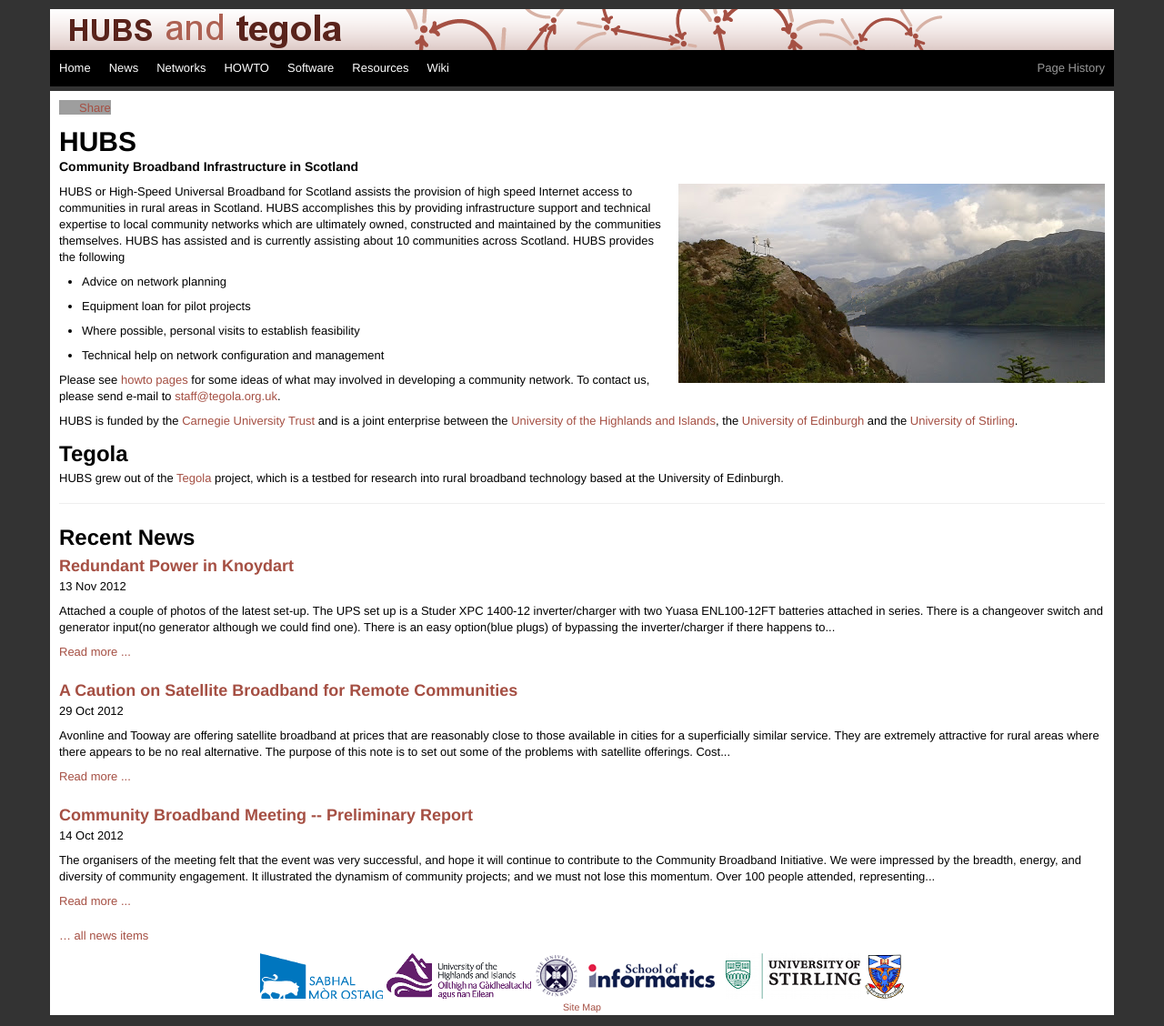
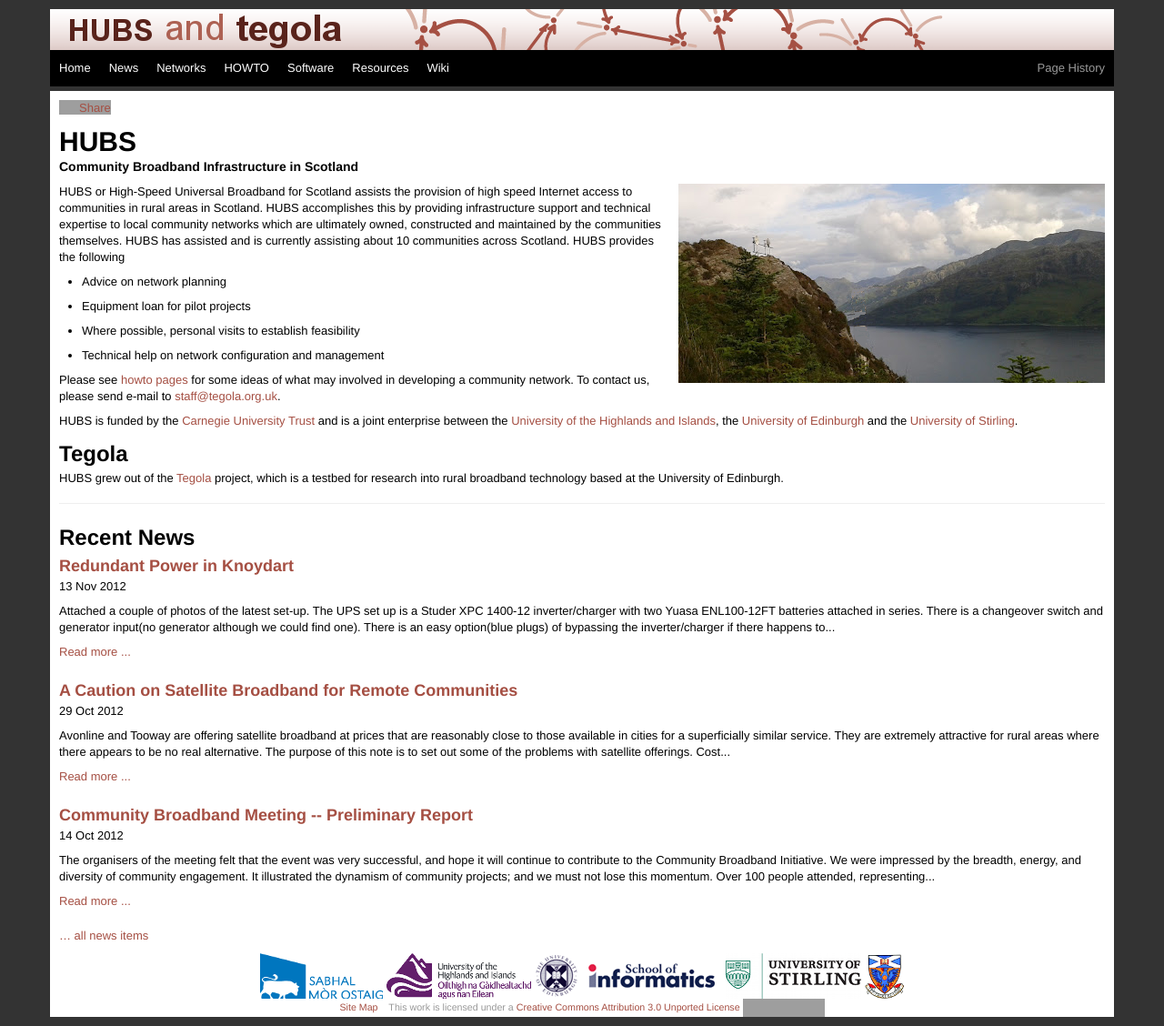
Before and after one commit to tegola-hubs/tegola-hubs.github.com, a Jekyll site: the page built from index.md, in a window 1280 px wide and 1128 px high. Shown: the whole window at 91% size. Built offline with Jekyll 4.4.1, drawn with Linux system fonts in a browser that asks for light colours; grey boxes are pictures that could not be loaded.

Commit message:
add license at the suggestion of mfourman

```diff
--- a/_layouts/default.html
+++ b/_layouts/default.html
@@ -119,6 +119,11 @@
 	  </div>
 	  <div style="width: 100%; text-align: center; font-size: 8pt;">
             <a href="/sitemap.html">Site Map</a>
+	    &nbsp;&nbsp;&nbsp;This work is licensed under a
+	    <a rel="license" href="http://creativecommons.org/licenses/by/3.0/">
+	      Creative Commons Attribution 3.0 Unported License
+	    </a>
+	    <a rel="license" href="http://creativecommons.org/licenses/by/3.0/"><img alt="Creative Commons License" style="border-width:0" src="http://i.creativecommons.org/l/by/3.0/80x15.png" /></a>
           </div>
         </div>
       </div>
--- a/_layouts/howto.html
+++ b/_layouts/howto.html
@@ -137,6 +137,11 @@
 	  </div>
 	  <div style="width: 100%; text-align: center; font-size: 8pt;">
             <a href="/sitemap.html">Site Map</a>
+	    &nbsp;&nbsp;&nbsp;This work is licensed under a
+	    <a rel="license" href="http://creativecommons.org/licenses/by/3.0/">
+	      Creative Commons Attribution 3.0 Unported License
+	    </a>
+	    <a rel="license" href="http://creativecommons.org/licenses/by/3.0/"><img alt="Creative Commons License" style="border-width:0" src="http://i.creativecommons.org/l/by/3.0/80x15.png" /></a>
           </div>
         </div>
       </div>
--- a/_layouts/post.html
+++ b/_layouts/post.html
@@ -159,6 +159,11 @@
           </div>
           <div style="width: 100%; text-align: center; font-size: 8pt;">
             <a href="/sitemap.html">Site Map</a>
+	    &nbsp;&nbsp;&nbsp;This work is licensed under a
+	    <a rel="license" href="http://creativecommons.org/licenses/by/3.0/">
+	      Creative Commons Attribution 3.0 Unported License
+	    </a>
+	    <a rel="license" href="http://creativecommons.org/licenses/by/3.0/"><img alt="Creative Commons License" style="border-width:0" src="http://i.creativecommons.org/l/by/3.0/80x15.png" /></a>
           </div>
 	</div>
       </div>
```
